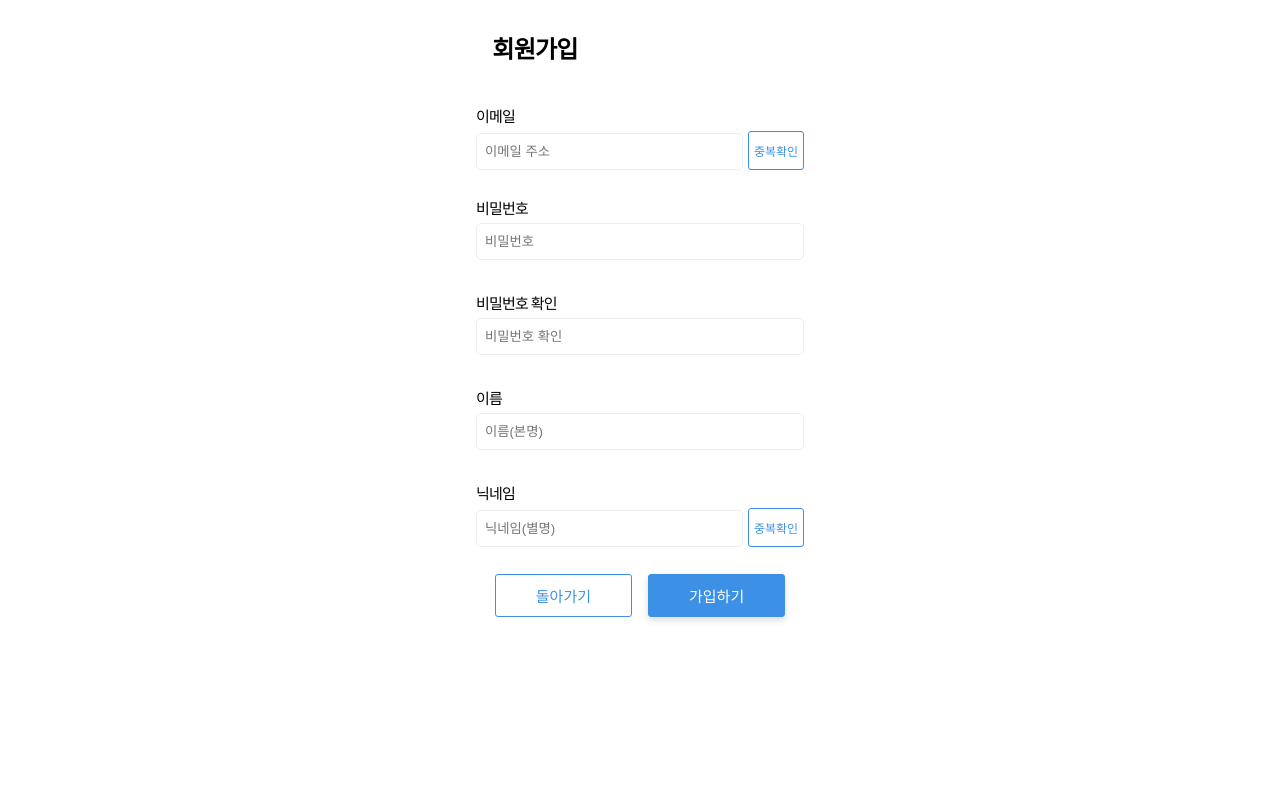
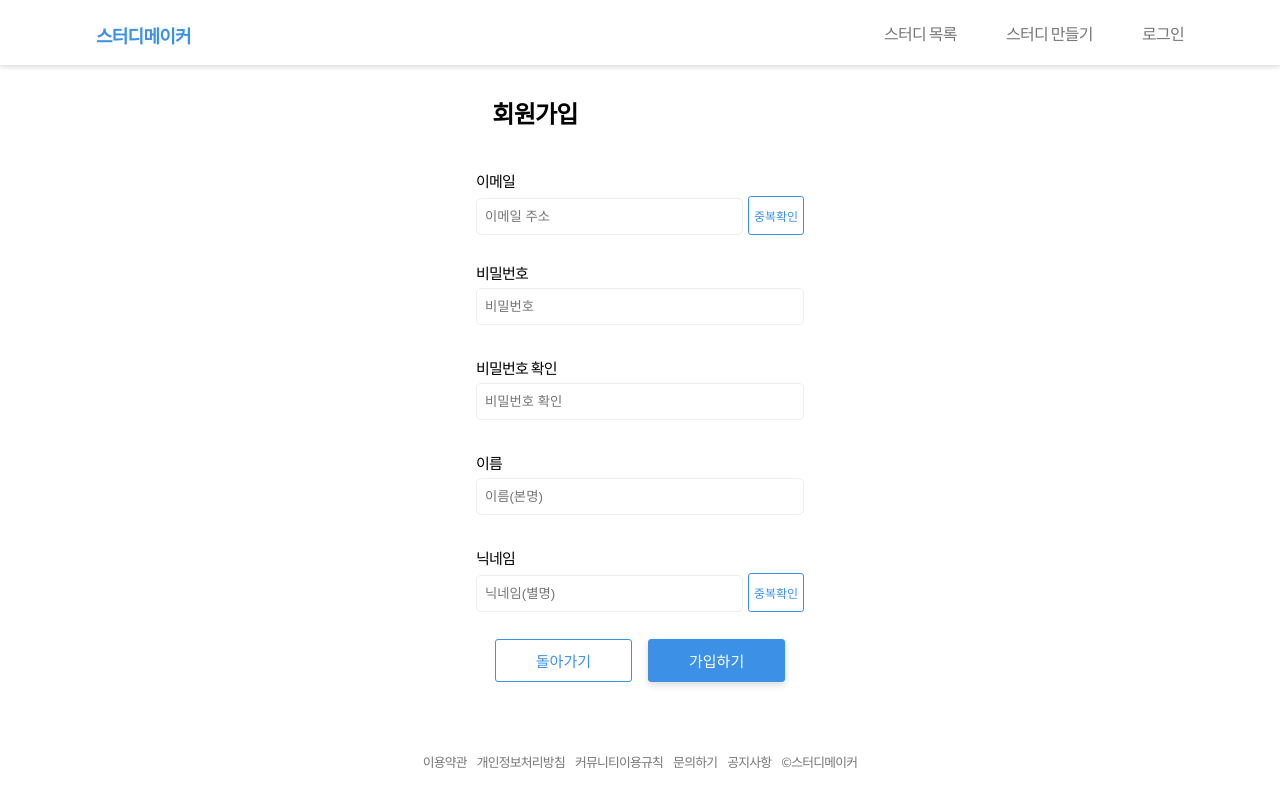
Before and after one commit to StudyMakerTeam/study-maker, a React (Create React App) app: page / in a window 1280 px wide. Built offline with nearby package versions, Linux system fonts and the light colour scheme.

Commit message:
Header 및 Footer 함수형 컴포넌트로 변경

```diff
--- a/src/app.jsx
+++ b/src/app.jsx
@@ -1,12 +1,16 @@
 import React from "react";
 import styles from "./app.module.css";
+import Footer from "./components/footer/footer";
+import Header from "./components/header/header";
 import Main from "./components/mainPreview/mainPreview";
 import SignUp from "./components/signUp/signUp";
 
 function App() {
   return (
     <>
+      <Header />
       <SignUp />
+      <Footer />
     </>
   );
 }
--- a/src/components/header/header.jsx
+++ b/src/components/header/header.jsx
@@ -1,12 +1,11 @@
-import React, { PureComponent } from "react";
+import React from "react";
 import styles from "./header.module.css";
 
-class Header extends PureComponent {
-  render() {
+const Header = () => {
   return (
     <header className={styles.header}>
       <h2>
-          <a href="#" className={styles.logo}>
+        <a href="#" id={styles.logo}>
           스터디메이커
         </a>
       </h2>
@@ -31,7 +30,6 @@ class Header extends PureComponent {
       </nav>
     </header>
   );
-  }
-}
+};
 
 export default Header;
--- a/src/components/header/header.module.css
+++ b/src/components/header/header.module.css
@@ -8,7 +8,7 @@
   box-shadow: 0 2px 5px 0 #dbdbdb;
 }
 
-.logo {
+#logo {
   color: #3c91e6;
   font-size: 18px;
 }
```
Also changed, not shown: src/components/footer/footer.jsx (+3 -5 lines). Lines whose indentation alone changed are shown as unchanged.
